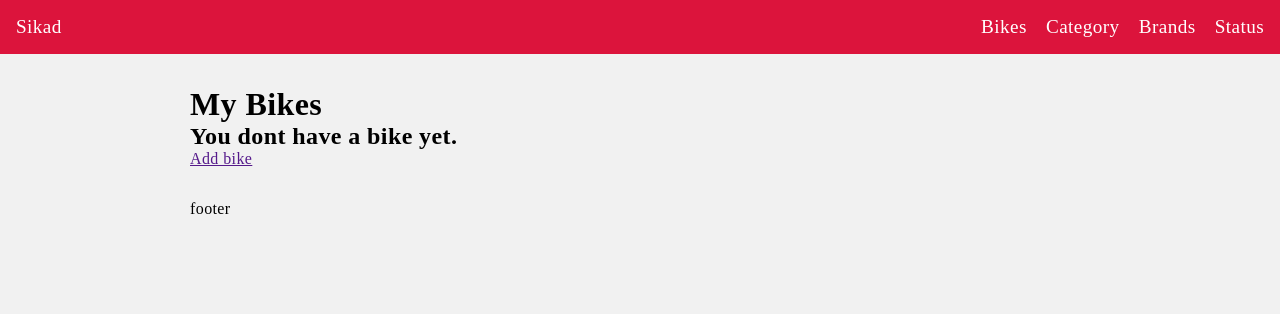
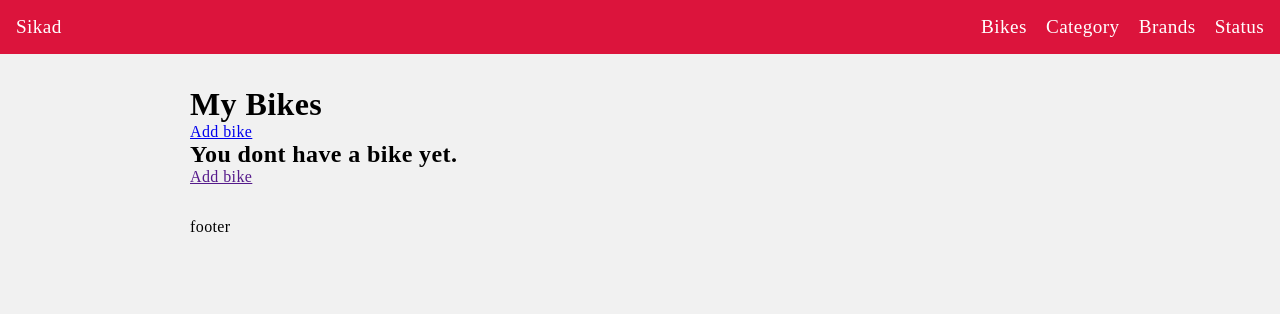
Before and after one commit to etanyosef/inventory-app, a Node server app: page / in a window 1280 px wide. Shown: the top 314 px of the page. Run offline with Node 20, Linux system fonts and the light colour scheme; data that the repository does not hold is empty.

Commit message:
new bike link

```diff
--- a/views/index.ejs
+++ b/views/index.ejs
@@ -1,4 +1,6 @@
 <%- include('./partials/header') %>
+
+<a href="/bikes/new">Add bike</a>
 
 <% if (bikes.length > 0) { %>
     <table>
```
